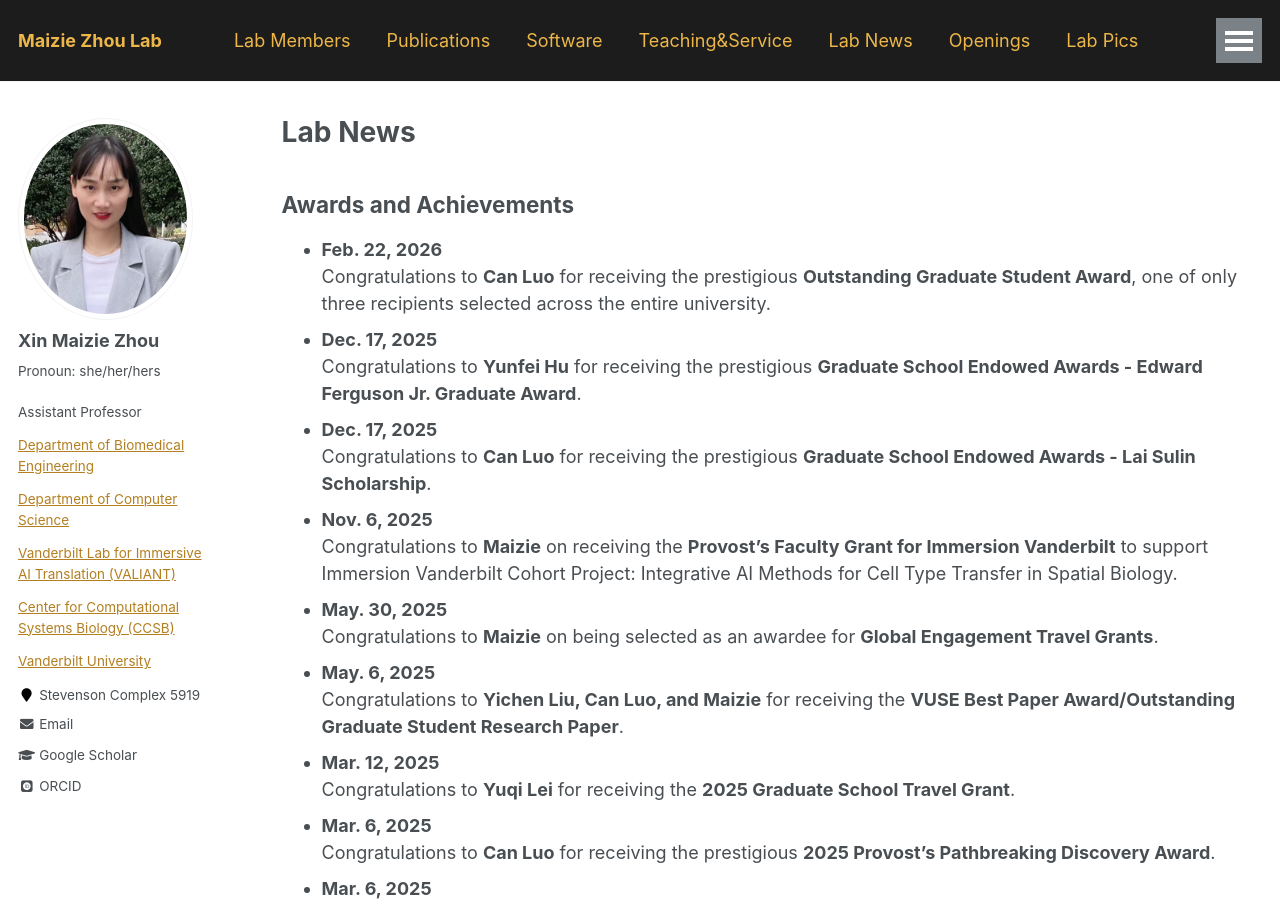
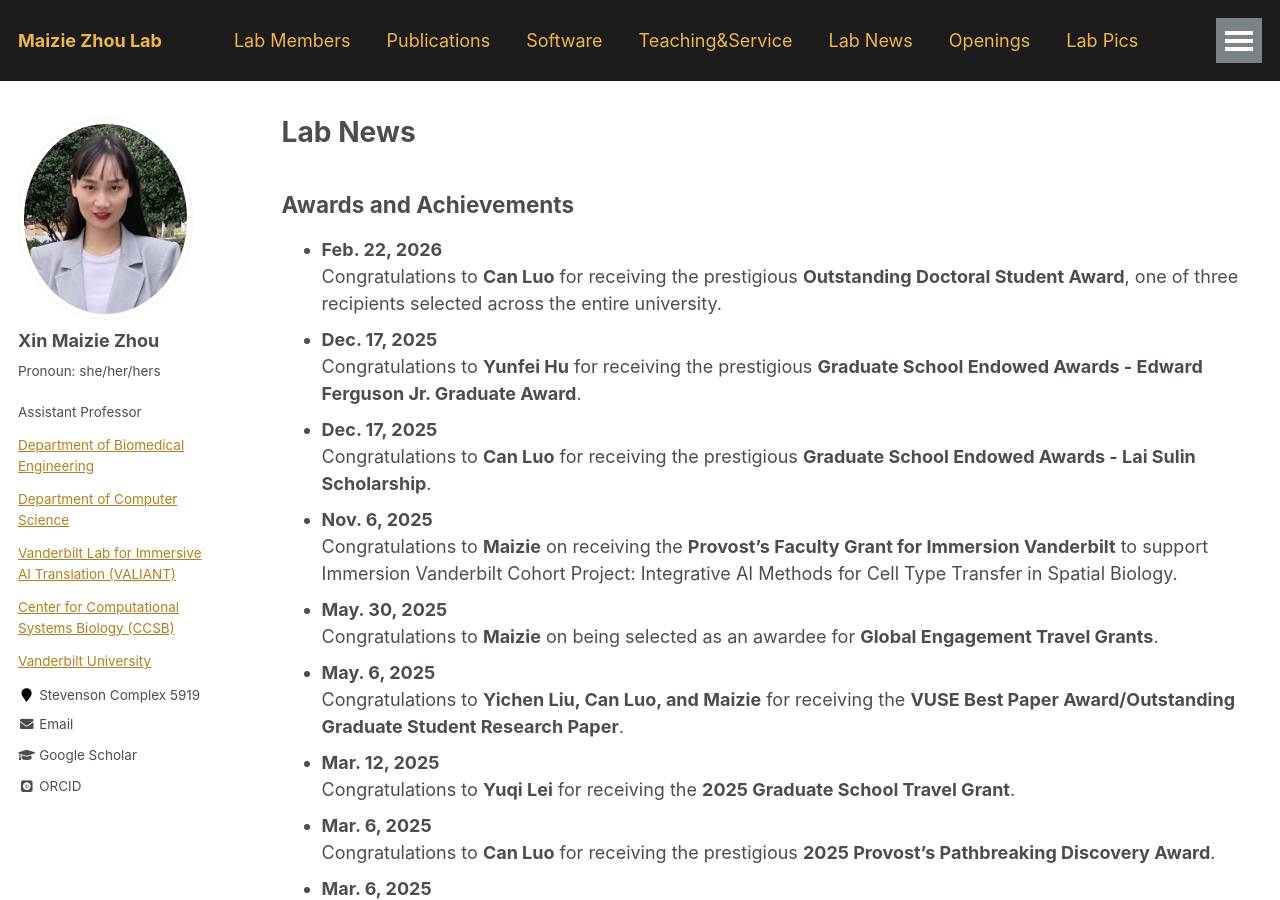
Before and after one commit to maiziezhoulab/Maiziezhoulab.github.io, a Jekyll site: the page built from _pages/LabNews.md, in a window 1280 px wide and 900 px high. Built offline with Jekyll 4.4.1, drawn with Linux system fonts in a browser that asks for light colours; some web fonts are replaced.

Commit message:
Update LabNews.md

```diff
--- a/_pages/LabNews.md
+++ b/_pages/LabNews.md
@@ -7,7 +7,7 @@ author_profile: true
 
 ## Awards and Achievements
 - **Feb. 22, 2026**
-  Congratulations to **Can Luo** for receiving the prestigious **Outstanding Graduate Student Award**, one of only three recipients selected across the entire university.
+  Congratulations to **Can Luo** for receiving the prestigious **Outstanding Doctoral Student Award**, one of three recipients selected across the entire university.
 - **Dec. 17, 2025**
   Congratulations to **Yunfei Hu** for receiving the prestigious **Graduate School Endowed Awards - Edward Ferguson Jr. Graduate Award**.
 - **Dec. 17, 2025**
```
